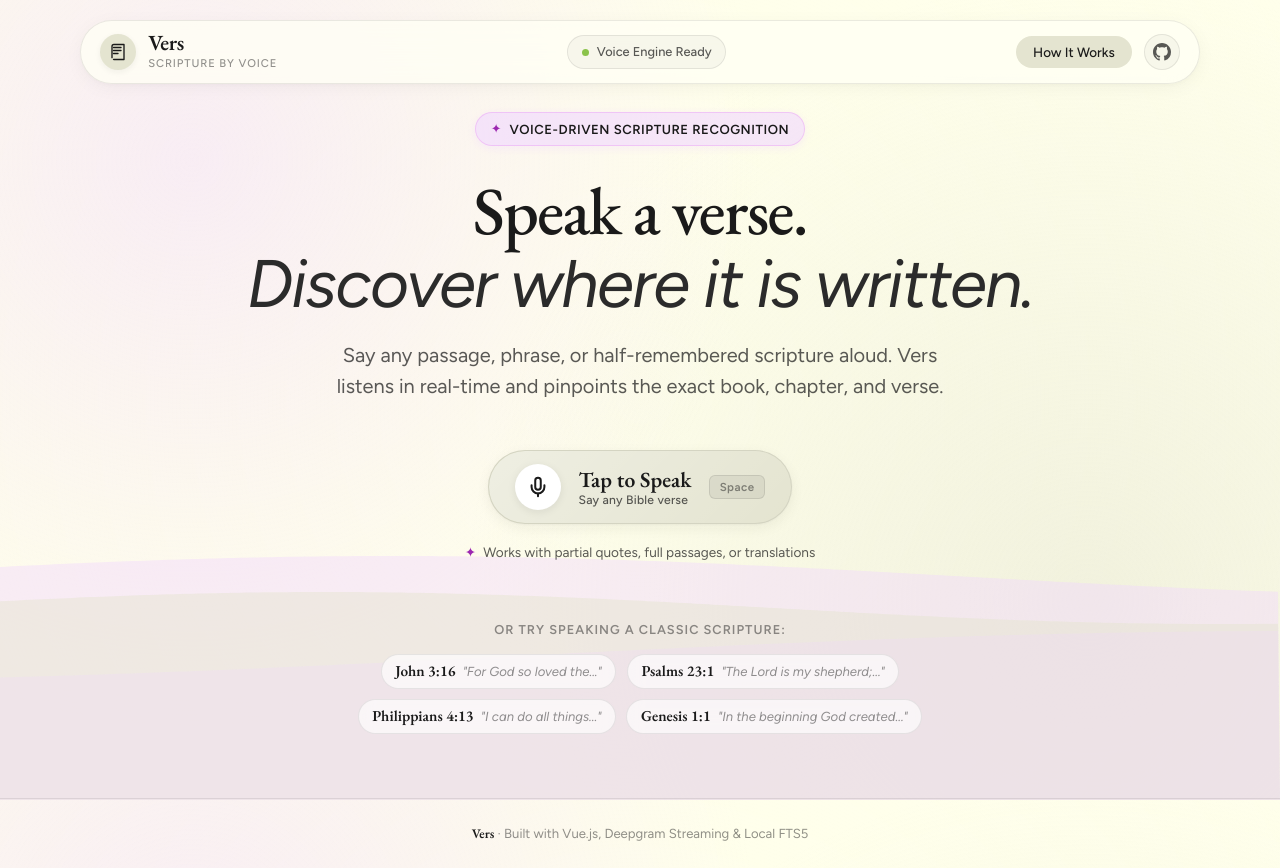
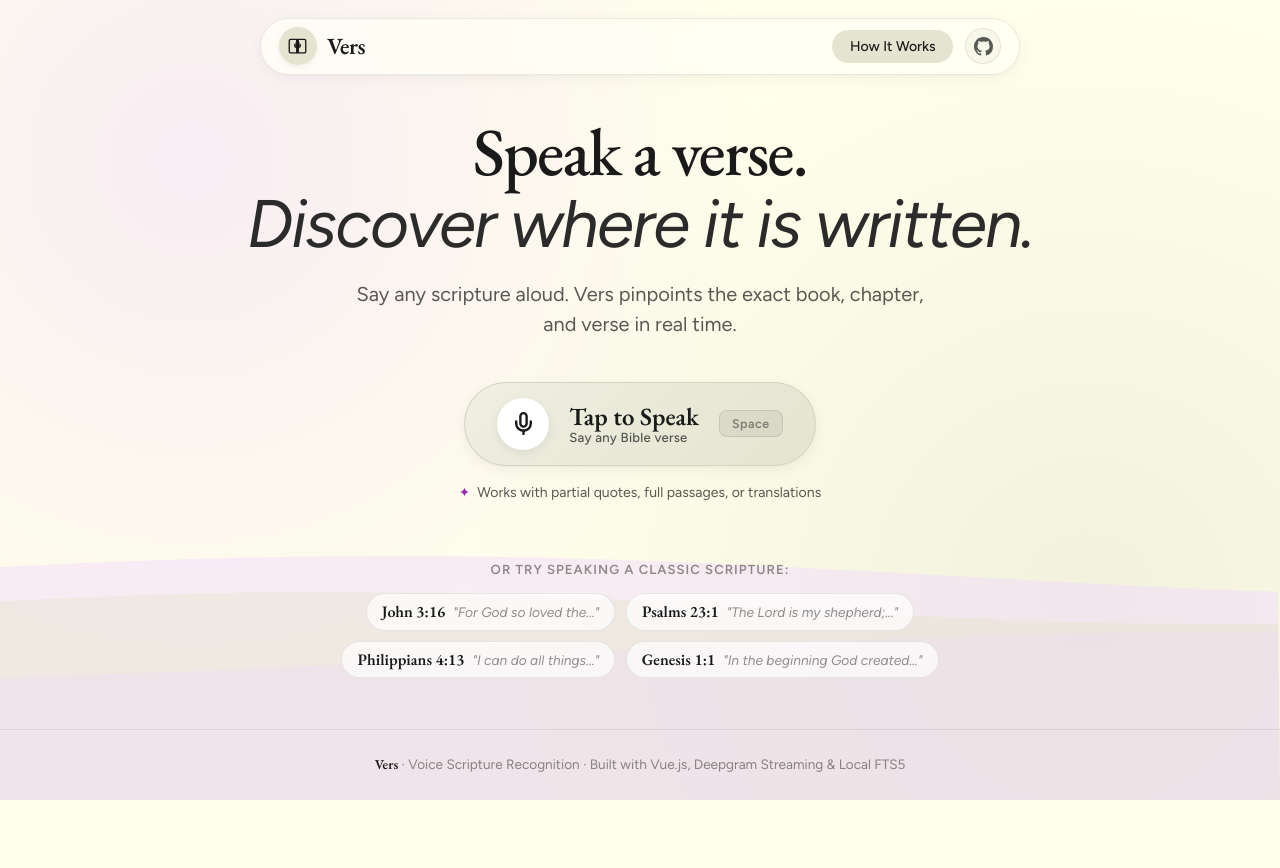
Before and after one commit to Benji918/Vers, a Vue app in the folder frontend/: page / in a window 1280 px wide. After the commit the page ends 800 px from the top, so only its background shows below. Built offline with nearby package versions, Linux system fonts and the light colour scheme.

Commit message:
feat: implement core frontend UI including Navbar, SampleVerses, and App layout components

```diff
--- a/frontend/src/App.vue
+++ b/frontend/src/App.vue
@@ -15,25 +15,18 @@
     <!-- Main Landing Viewport -->
     <main class="hero-main-container">
       <section class="hero-content">
-        <!-- Eyebrow Badge -->
-        <div class="eyebrow-pill">
-          <span class="eyebrow-sparkle">✦</span>
-          <span class="eyebrow-text">Voice-Driven Scripture Recognition</span>
-        </div>
-
-        <!-- Editorial Hero Headline in EB Garamond as specified in branding.json -->
+        <!-- Hero Headline in EB Garamond -->
         <h1 class="hero-headline">
           Speak a verse.<br />
           <span class="headline-italic">Discover where it is written.</span>
         </h1>
 
-        <!-- Refined Landing Subtitle in Figtree -->
+        <!-- Shorter, punchier subtitle -->
         <p class="hero-subtitle">
-          Say any passage, phrase, or half-remembered scripture aloud.
-          Vers listens in real-time and pinpoints the exact book, chapter, and verse.
+          Say any scripture aloud. Vers pinpoints the exact book, chapter, and verse in real time.
         </p>
 
-        <!-- The Central Listen/Speak Master Button -->
+        <!-- The Central Listen/Speak Master Button (Bigger) -->
         <ListenButton
           :isListening="isListening"
           :isMatching="isMatching"
@@ -44,8 +37,9 @@
         <!-- Live Live Transcript Display when Speaking -->
         <transition name="transcript-fade">
           <div v-if="isListening && transcriptText" class="live-transcript-bubble">
-            <span class="transcript-label">Heard:</span>
-            <span class="transcript-words">"{{ transcriptText }}"</span>
+            <span class="transcript-dot">●</span>
+            <span class="transcript-label">Transcribing:</span>
+            <span class="transcript-words">“{{ transcriptText }}”</span>
           </div>
         </transition>
 
@@ -69,7 +63,7 @@
     <!-- Footer -->
     <footer class="app-footer">
       <p class="footer-text">
-        <span>Vers</span> · Built with Vue.js, Deepgram Streaming & Local FTS5
+        <span>Vers</span> · Voice Scripture Recognition · Built with Vue.js, Deepgram Streaming & Local FTS5
       </p>
     </footer>
 
@@ -82,7 +76,7 @@
 </template>
 
 <script setup>
-import { ref, onMounted, onUnmounted } from 'vue'
+import { ref, onMounted, onUnmounted, nextTick } from 'vue'
 import Navbar from './components/Navbar.vue'
 import ListenButton from './components/ListenButton.vue'
 import AudioWaveBackground from './components/AudioWaveBackground.vue'
@@ -115,13 +109,17 @@ function initializeAudioService() {
         isMatching.value = false
       }
     },
-    onTranscript: (text, isFinal) => {
+    onTranscript: (text) => {
       transcriptText.value = text
     },
     onVerseMatch: (verseData) => {
       matchedVerse.value = verseData
       isListening.value = false
       isMatching.value = false
+      nextTick(() => {
+        const card = document.querySelector('.verse-result-card')
+        if (card) card.scrollIntoView({ behavior: 'smooth', block: 'nearest' })
+      })
     },
     onAudioLevel: (level) => {
       audioLevel.value = level
@@ -154,7 +152,6 @@ function handleSampleSelected(sample) {
   }
 }
 
-// Spacebar shortcut to trigger listen toggle
 function handleKeyDown(event) {
   if (event.code === 'Space' && event.target.tagName !== 'INPUT' && event.target.tagName !== 'TEXTAREA') {
     event.preventDefault()
@@ -193,44 +190,18 @@ onUnmounted(() => {
   display: flex;
   align-items: center;
   justify-content: center;
-  padding: 7rem 1.5rem 4rem;
+  padding: 6.5rem 1.5rem 2.5rem;
   position: relative;
   z-index: 10;
 }
 
 .hero-content {
   width: 100%;
-  max-width: 900px;
+  max-width: 880px;
   display: flex;
   flex-direction: column;
   align-items: center;
   text-align: center;
-}
-
-/* Eyebrow Pill Badge */
-.eyebrow-pill {
-  display: inline-flex;
-  align-items: center;
-  gap: 0.5rem;
-  padding: 0.35rem 0.95rem;
-  border-radius: var(--radius-pill);
-  background: rgba(240, 215, 255, 0.6);
-  border: 1px solid rgba(217, 70, 239, 0.2);
-  margin-bottom: 1.75rem;
-  box-shadow: 0 2px 8px rgba(240, 215, 255, 0.4);
-}
-
-.eyebrow-sparkle {
-  color: #9C27B0;
-  font-size: 0.8rem;
-}
-
-.eyebrow-text {
-  font-size: 0.82rem;
-  font-weight: 600;
-  color: var(--color-text-primary);
-  letter-spacing: 0.04em;
-  text-transform: uppercase;
 }
 
 /* Hero Typography (EB Garamond as specified in branding.json) */
@@ -241,7 +212,7 @@ onUnmounted(() => {
   line-height: 1.08;
   letter-spacing: -0.025em;
   color: var(--color-text-primary);
-  margin-bottom: 1.25rem;
+  margin-bottom: 1.1rem;
 }
 
 .headline-italic {
@@ -253,11 +224,11 @@ onUnmounted(() => {
 /* Hero Subtitle in Figtree */
 .hero-subtitle {
   font-family: var(--font-body);
-  font-size: clamp(1.05rem, 2vw, 1.25rem);
+  font-size: clamp(1.1rem, 2vw, 1.25rem);
   font-weight: 400;
   color: var(--color-text-secondary);
-  max-width: 620px;
-  line-height: 1.55;
+  max-width: 580px;
+  line-height: 1.5;
   margin-bottom: 0.5rem;
 }
 
@@ -266,12 +237,18 @@ onUnmounted(() => {
   display: inline-flex;
   align-items: center;
   gap: 0.6rem;
-  padding: 0.65rem 1.25rem;
-  background: rgba(255, 255, 255, 0.9);
+  padding: 0.65rem 1.35rem;
+  background: rgba(255, 255, 255, 0.95);
   border: 1px solid var(--color-border-accent);
   border-radius: var(--radius-pill);
   box-shadow: var(--shadow-soft);
   margin-top: 1rem;
+}
+
+.transcript-dot {
+  color: #D946EF;
+  font-size: 0.8rem;
+  animation: pulseGlow 1.2s infinite;
 }
 
 .transcript-label {
@@ -309,7 +286,7 @@ onUnmounted(() => {
 .result-slide-enter-from,
 .result-slide-leave-to {
   opacity: 0;
-  transform: translateY(24px) scale(0.96);
+  transform: translateY(20px) scale(0.97);
 }
 
 /* Footer */
@@ -322,7 +299,7 @@ onUnmounted(() => {
 }
 
 .footer-text {
-  font-size: 0.82rem;
+  font-size: 0.85rem;
   color: var(--color-text-muted);
 }
 
@@ -334,7 +311,7 @@ onUnmounted(() => {
 
 @media (max-width: 640px) {
   .hero-main-container {
-    padding-top: 6rem;
+    padding-top: 5.5rem;
   }
 }
 </style>
--- a/frontend/src/components/ListenButton.vue
+++ b/frontend/src/components/ListenButton.vue
@@ -7,7 +7,7 @@
       <div class="wave wave-3"></div>
     </div>
 
-    <!-- Main Pill Button (Transitions from Speak to Listening) -->
+    <!-- Main Pill Button (Bigger and Tactile) -->
     <button
       class="master-listen-button"
       :class="{
@@ -17,13 +17,13 @@
       @click="handleToggle"
       :aria-label="isListening ? 'Stop listening to verse' : 'Start speaking verse'"
     >
-      <!-- Background Ambient Glow & Glass Base -->
+      <!-- Background Ambient Glow Layer -->
       <div class="btn-ambient-glow"></div>
 
-      <!-- Content Layout: Idle / Speak State -->
+      <!-- State 1: Idle / Speak State -->
       <div v-if="!isListening && !isMatching" class="btn-content idle-state">
         <div class="mic-icon-circle">
-          <svg class="mic-icon" viewBox="0 0 24 24" fill="none" stroke="currentColor" stroke-width="2.2" stroke-linecap="round" stroke-linejoin="round">
+          <svg class="mic-icon" viewBox="0 0 24 24" fill="none" stroke="currentColor" stroke-width="2.3" stroke-linecap="round" stroke-linejoin="round">
             <path d="M12 2a3 3 0 0 0-3 3v7a3 3 0 0 0 6 0V5a3 3 0 0 0-3-3Z" />
             <path d="M19 10v2a7 7 0 0 1-14 0v-2" />
             <line x1="12" x2="12" y1="19" y2="22" />
@@ -40,7 +40,7 @@
         </div>
       </div>
 
-      <!-- Content Layout: Active Listening State -->
+      <!-- State 2: Active Listening State -->
       <div v-else-if="isListening" class="btn-content listening-state">
         <div class="live-dot-wrapper">
           <span class="live-recording-dot"></span>
@@ -48,7 +48,7 @@
 
         <div class="btn-text-group">
           <span class="btn-primary-label listening-title">Listening...</span>
-          <span class="btn-sub-label live-prompt">Speak out loud</span>
+          <span class="btn-sub-label live-prompt">Tap button to finish</span>
         </div>
 
         <!-- Equalizer Sound Frequency Bars -->
@@ -65,17 +65,17 @@
         </div>
       </div>
 
-      <!-- Content Layout: Matching / Processing State -->
+      <!-- State 3: Matching State -->
       <div v-else class="btn-content matching-state">
         <div class="spinner-ring"></div>
         <div class="btn-text-group">
-          <span class="btn-primary-label">Identifying verse...</span>
-          <span class="btn-sub-label">Searching scriptures</span>
+          <span class="btn-primary-label">Matching scripture...</span>
+          <span class="btn-sub-label">Searching local FTS5</span>
         </div>
       </div>
     </button>
 
-    <!-- Interactive Sub-Helper Text -->
+    <!-- Sub-Helper Text beneath Button -->
     <div class="button-footer-helper">
       <p v-if="!isListening && !isMatching" class="helper-text">
         <span class="sparkle-icon">✦</span>
@@ -83,18 +83,16 @@
       </p>
       <p v-else-if="isListening" class="helper-text active-prompt">
         <span class="pulse-text-icon">●</span>
-        Listening to your voice... tap button or press space to finish
+        Listening to your microphone... speak your verse now
       </p>
       <p v-else class="helper-text">
-        Running trigram text search against local Bible database...
+        Running trigram search against local Bible database...
       </p>
     </div>
   </div>
 </template>
 
 <script setup>
-import { computed } from 'vue'
-
 const props = defineProps({
   isListening: {
     type: Boolean,
@@ -116,13 +114,12 @@ function handleToggle() {
   emit('toggle-listen')
 }
 
-// Compute reactive height scale for the 5 equalizer bars based on mic audio level
 function getBarHeight(index) {
-  if (!props.isListening) return 0.2
-  const base = Math.max(0.25, props.audioLevel)
-  const multipliers = [0.8, 1.3, 1.6, 1.2, 0.9]
-  const variation = (index % 2 === 0 ? 1 : 0.8)
-  const scale = Math.min(1.8, Math.max(0.2, base * multipliers[index] * variation))
+  if (!props.isListening) return 0.25
+  const base = Math.max(0.3, props.audioLevel)
+  const multipliers = [0.8, 1.4, 1.7, 1.3, 0.9]
+  const variation = (index % 2 === 0 ? 1 : 0.85)
+  const scale = Math.min(1.8, Math.max(0.25, base * multipliers[index] * variation))
   return scale.toFixed(2)
 }
 </script>
@@ -134,7 +131,7 @@ function getBarHeight(index) {
   flex-direction: column;
   align-items: center;
   justify-content: center;
-  margin: 2.5rem 0 1.5rem;
+  margin: 2.2rem 0 1.4rem;
 }
 
 /* Radar Wave Aura */
@@ -142,8 +139,8 @@ function getBarHeight(index) {
   position: absolute;
   top: 50%;
   left: 50%;
-  width: 100px;
-  height: 100px;
+  width: 140px;
+  height: 140px;
   transform: translate(-50%, -50%);
   pointer-events: none;
   z-index: 1;
@@ -156,8 +153,8 @@ function getBarHeight(index) {
   width: 100%;
   height: 100%;
   border-radius: var(--radius-pill);
-  border: 1.5px solid var(--color-secondary);
-  background: radial-gradient(circle, rgba(240, 215, 255, 0.3) 0%, rgba(228, 228, 208, 0) 70%);
+  border: 1.5px solid rgba(217, 70, 239, 0.5);
+  background: radial-gradient(circle, rgba(240, 215, 255, 0.4) 0%, rgba(228, 228, 208, 0) 70%);
 }
 
 .wave-1 {
@@ -172,16 +169,16 @@ function getBarHeight(index) {
   animation: radarWave3 2.2s cubic-bezier(0.1, 0.7, 0.4, 1) infinite 1.2s;
 }
 
-/* Master Pill Button (as defined in branding.json: borderRadius: 1600px, background: #E4E4D0, color: #1A1A1A) */
+/* Master Pill Button (Bigger footprint: 84px height, 340px min-width) */
 .master-listen-button {
   position: relative;
   z-index: 5;
   display: inline-flex;
   align-items: center;
   justify-content: center;
-  min-width: 290px;
-  height: 74px;
-  padding: 0.5rem 1.6rem;
+  min-width: 340px;
+  height: 84px;
+  padding: 0.65rem 2rem;
   background-color: var(--color-accent);
   color: var(--color-text-primary);
   border-radius: var(--radius-pill);
@@ -193,9 +190,9 @@ function getBarHeight(index) {
 }
 
 .master-listen-button:hover {
-  transform: translateY(-2px) scale(1.02);
+  transform: translateY(-2px) scale(1.025);
   background-color: #dedec8;
-  box-shadow: 0 10px 28px -4px rgba(26, 26, 26, 0.12), 0 0 0 1px rgba(26, 26, 26, 0.12);
+  box-shadow: 0 12px 32px -4px rgba(26, 26, 26, 0.14), 0 0 0 1px rgba(26, 26, 26, 0.12);
 }
 
 .master-listen-button:active {
@@ -205,7 +202,7 @@ function getBarHeight(index) {
 /* Listening Mode Button Visuals */
 .master-listen-button.is-listening {
   background-color: #FFFFFF;
-  border-color: rgba(217, 70, 239, 0.4);
+  border-color: rgba(217, 70, 239, 0.5);
   box-shadow: var(--shadow-glow-active);
   transform: scale(1.04);
 }
@@ -229,20 +226,20 @@ function getBarHeight(index) {
   z-index: 2;
   display: flex;
   align-items: center;
-  gap: 1.1rem;
+  gap: 1.25rem;
   width: 100%;
 }
 
 .mic-icon-circle {
-  width: 46px;
-  height: 46px;
+  width: 52px;
+  height: 52px;
   border-radius: 50%;
   background: #FFFFFF;
   display: flex;
   align-items: center;
   justify-content: center;
   color: var(--color-text-primary);
-  box-shadow: 0 2px 8px rgba(26, 26, 26, 0.08);
+  box-shadow: 0 3px 10px rgba(26, 26, 26, 0.08);
   transition: transform 0.3s ease;
 }
 
@@ -251,8 +248,8 @@ function getBarHeight(index) {
 }
 
 .mic-icon {
-  width: 22px;
-  height: 22px;
+  width: 25px;
+  height: 25px;
 }
 
 .btn-text-group {
@@ -265,14 +262,14 @@ function getBarHeight(index) {
 
 .btn-primary-label {
   font-family: var(--font-heading);
-  font-size: 1.35rem;
+  font-size: 1.55rem;
   font-weight: 600;
-  line-height: 1.15;
+  line-height: 1.1;
   color: var(--color-text-primary);
 }
 
 .btn-sub-label {
-  font-size: 0.76rem;
+  font-size: 0.82rem;
   font-weight: 500;
   color: var(--color-text-secondary);
   letter-spacing: 0.02em;
@@ -281,14 +278,14 @@ function getBarHeight(index) {
 .keyboard-badge {
   display: flex;
   align-items: center;
-  padding: 0.25rem 0.6rem;
-  border-radius: 6px;
+  padding: 0.3rem 0.75rem;
+  border-radius: 8px;
   background: rgba(26, 26, 26, 0.06);
   border: 1px solid rgba(26, 26, 26, 0.1);
 }
 
 .key-tag {
-  font-size: 0.72rem;
+  font-size: 0.78rem;
   font-weight: 600;
   color: var(--color-text-muted);
   letter-spacing: 0.04em;
@@ -296,21 +293,21 @@ function getBarHeight(index) {
 
 /* Active State Elements */
 .live-dot-wrapper {
-  width: 44px;
-  height: 44px;
+  width: 50px;
+  height: 50px;
   border-radius: 50%;
-  background: rgba(240, 215, 255, 0.5);
+  background: rgba(240, 215, 255, 0.6);
   display: flex;
   align-items: center;
   justify-content: center;
 }
 
 .live-recording-dot {
-  width: 14px;
-  height: 14px;
+  width: 16px;
+  height: 16px;
   border-radius: 50%;
   background: #D946EF;
-  box-shadow: 0 0 12px #D946EF;
+  box-shadow: 0 0 14px #D946EF;
   animation: pulseGlow 1.2s infinite;
 }
 
@@ -327,14 +324,14 @@ function getBarHeight(index) {
 .audio-equalizer-bars {
   display: flex;
   align-items: center;
-  gap: 4px;
-  height: 28px;
+  gap: 5px;
+  height: 32px;
   padding: 0 0.5rem;
 }
 
 .eq-bar {
-  width: 3.5px;
-  height: 24px;
+  width: 4px;
+  height: 28px;
   background: #D946EF;
   border-radius: 4px;
   transform-origin: bottom;
@@ -345,9 +342,9 @@ function getBarHeight(index) {
 
 /* Spinner for matching state */
 .spinner-ring {
-  width: 32px;
-  height: 32px;
-  border: 3px solid rgba(26, 26, 26, 0.1);
+  width: 36px;
+  height: 36px;
+  border: 3.5px solid rgba(26, 26, 26, 0.1);
   border-top-color: var(--color-text-primary);
   border-radius: 50%;
   animation: spin 0.8s linear infinite;
@@ -359,12 +356,12 @@ function getBarHeight(index) {
 
 /* Footer Helper */
 .button-footer-helper {
-  margin-top: 1.1rem;
+  margin-top: 1rem;
   text-align: center;
 }
 
 .helper-text {
-  font-size: 0.85rem;
+  font-size: 0.88rem;
   color: var(--color-text-secondary);
   display: flex;
   align-items: center;
@@ -386,4 +383,15 @@ function getBarHeight(index) {
   color: #83279B;
   font-weight: 500;
 }
+
+@media (max-width: 480px) {
+  .master-listen-button {
+    min-width: 290px;
+    height: 76px;
+    padding: 0.5rem 1.4rem;
+  }
+  .btn-primary-label {
+    font-size: 1.35rem;
+  }
+}
 </style>
--- a/frontend/src/components/Navbar.vue
+++ b/frontend/src/components/Navbar.vue
@@ -1,48 +1,44 @@
 <template>
   <header class="navbar-wrapper">
     <nav class="navbar-container">
-      <!-- Brand / Logo -->
+      <!-- Brand Logo with Combined Book & Microphone Emblem -->
       <a href="/" class="brand-link" title="Vers — Shazam for Bible Verses">
         <div class="brand-icon-wrapper">
-          <svg class="brand-icon" viewBox="0 0 24 24" fill="none" stroke="currentColor" stroke-width="1.8" stroke-linecap="round" stroke-linejoin="round">
-            <path d="M4 19.5v-15A2.5 2.5 0 0 1 6.5 2H20v20H6.5a2.5 2.5 0 0 1-0.5-.05" />
-            <path d="M6 6h10" />
-            <path d="M6 10h10" />
-            <path d="M6 14h6" />
+          <svg class="brand-icon" viewBox="0 0 28 28" fill="none" stroke="currentColor" stroke-width="1.8" stroke-linecap="round" stroke-linejoin="round">
+            <!-- Open Bible Base -->
+            <path d="M3 6.5C3 5.4 3.9 4.5 5 4.5H13V22.5H5C3.9 22.5 3 21.6 3 20.5V6.5Z" />
+            <path d="M25 6.5C25 5.4 24.1 4.5 23 4.5H15V22.5H23C24.1 22.5 25 21.6 25 20.5V6.5Z" />
+            <!-- Center Spine -->
+            <line x1="14" y1="4.5" x2="14" y2="22.5" />
+            <!-- Integrated Microphone Emblem in Center -->
+            <rect x="12" y="8" width="4" height="6.5" rx="2" fill="currentColor" />
+            <path d="M10 11.5a4 4 0 0 0 8 0" stroke-width="1.5" />
+            <line x1="14" y1="15.5" x2="14" y2="18" stroke-width="1.5" />
           </svg>
         </div>
         <div class="brand-meta">
           <span class="brand-name">Vers</span>
-          <span class="brand-tagline">Scripture by Voice</span>
         </div>
       </a>
-
-      <!-- Center Status / Mode Pill -->
-      <div class="mode-status-pill">
-        <span class="status-dot" :class="{ 'is-active': isListening }"></span>
-        <span class="status-label">
-          {{ isListening ? 'Listening Mode Active' : 'Voice Engine Ready' }}
-        </span>
-      </div>
 
       <!-- Right Navigation Actions -->
       <div class="navbar-actions">
         <button
           class="nav-pill-btn"
           @click="$emit('open-architecture')"
-          title="View how Vers matches verses without LLMs"
+          title="View how Vers works"
         >
-          <span class="nav-pill-text">How It Works</span>
+          <span>How It Works</span>
         </button>
 
         <a
-          href="https://github.com"
+          href="https://github.com/Benji918/Vers"
           target="_blank"
           rel="noopener noreferrer"
           class="nav-icon-link"
-          title="View Source on GitHub"
+          title="View Source on GitHub (Benji918/Vers)"
         >
-          <svg viewBox="0 0 24 24" width="18" height="18" fill="currentColor">
+          <svg viewBox="0 0 24 24" width="19" height="19" fill="currentColor">
             <path d="M12 0C5.37 0 0 5.37 0 12c0 5.31 3.435 9.795 8.205 11.385.6.105.825-.255.825-.57 0-.285-.015-1.23-.015-2.235-3.015.555-3.795-.735-4.035-1.41-.135-.345-.72-1.41-1.23-1.695-.42-.225-1.02-.78-.015-.795.945-.015 1.62.87 1.845 1.23 1.08 1.815 2.805 1.305 3.495.99.105-.78.42-1.305.765-1.605-2.67-.3-5.46-1.335-5.46-5.925 0-1.305.465-2.385 1.23-3.225-.12-.3-.54-1.53.12-3.18 0 0 1.005-.315 3.3 1.23.96-.27 1.98-.405 3-.405s2.04.135 3 .405c2.295-1.56 3.3-1.23 3.3-1.23.66 1.65.24 2.88.12 3.18.765.84 1.23 1.905 1.23 3.225 0 4.605-2.805 5.625-5.475 5.925.435.375.81 1.095.81 2.22 0 1.605-.015 2.895-.015 3.3 0 .315.225.69.825.57A12.02 12.02 0 0024 12c0-6.63-5.37-12-12-12z"/>
           </svg>
         </a>
@@ -69,7 +65,7 @@ defineEmits(['open-architecture'])
   left: 0;
   right: 0;
   z-index: 100;
-  padding: 1.25rem 2rem;
+  padding: 1.1rem 1.5rem;
   display: flex;
   justify-content: center;
   pointer-events: none;
@@ -78,11 +74,11 @@ defineEmits(['open-architecture'])
 .navbar-container {
   pointer-events: auto;
   width: 100%;
-  max-width: 1120px;
+  max-width: 760px;
   display: flex;
   align-items: center;
   justify-content: space-between;
-  padding: 0.65rem 1.2rem;
+  padding: 0.55rem 1.1rem;
   background: var(--color-surface-glass);
   backdrop-filter: blur(16px);
   -webkit-backdrop-filter: blur(16px);
@@ -95,14 +91,14 @@ defineEmits(['open-architecture'])
 .brand-link {
   display: flex;
   align-items: center;
-  gap: 0.75rem;
+  gap: 0.65rem;
   text-decoration: none;
   color: var(--color-text-primary);
 }
 
 .brand-icon-wrapper {
-  width: 36px;
-  height: 36px;
+  width: 38px;
+  height: 38px;
   border-radius: 50%;
   background: var(--color-accent);
   display: flex;
@@ -118,57 +114,22 @@ defineEmits(['open-architecture'])
 }
 
 .brand-icon {
-  width: 18px;
-  height: 18px;
+  width: 21px;
+  height: 21px;
 }
 
 .brand-meta {
   display: flex;
-  flex-direction: column;
+  align-items: center;
 }
 
 .brand-name {
   font-family: var(--font-heading);
-  font-size: 1.35rem;
+  font-size: 1.45rem;
   font-weight: 600;
-  line-height: 1.1;
+  line-height: 1;
   letter-spacing: -0.02em;
   color: var(--color-text-primary);
-}
-
-.brand-tagline {
-  font-size: 0.7rem;
-  font-weight: 500;
-  color: var(--color-text-muted);
-  text-transform: uppercase;
-  letter-spacing: 0.08em;
-}
-
-.mode-status-pill {
-  display: flex;
-  align-items: center;
-  gap: 0.5rem;
-  padding: 0.35rem 0.85rem;
-  border-radius: var(--radius-pill);
-  background: rgba(26, 26, 26, 0.03);
-  border: 1px solid var(--color-border);
-  font-size: 0.8rem;
-  color: var(--color-text-secondary);
-  font-weight: 500;
-}
-
-.status-dot {
-  width: 7px;
-  height: 7px;
-  border-radius: 50%;
-  background: #8BC34A;
-  transition: all 0.3s ease;
-}
-
-.status-dot.is-active {
-  background: #D946EF;
-  box-shadow: 0 0 8px #D946EF;
-  animation: pulseGlow 1.5s infinite;
 }
 
 .navbar-actions {
@@ -178,11 +139,11 @@ defineEmits(['open-architecture'])
 }
 
 .nav-pill-btn {
-  padding: 0.45rem 1rem;
+  padding: 0.45rem 1.05rem;
   border-radius: var(--radius-pill);
   background: var(--color-accent);
   color: var(--color-text-primary);
-  font-size: 0.84rem;
+  font-size: 0.88rem;
   font-weight: 500;
   transition: all 0.2s ease;
   border: 1px solid transparent;
@@ -218,11 +179,5 @@ defineEmits(['open-architecture'])
   .navbar-wrapper {
     padding: 0.75rem 1rem;
   }
-  .mode-status-pill {
-    display: none;
-  }
-  .brand-tagline {
-    display: none;
-  }
 }
 </style>
--- a/frontend/src/components/SampleVerses.vue
+++ b/frontend/src/components/SampleVerses.vue
@@ -48,7 +48,7 @@ function getSnippet(text) {
 }
 
 .sample-label {
-  font-size: 0.8rem;
+  font-size: 0.82rem;
   font-weight: 600;
   text-transform: uppercase;
   letter-spacing: 0.08em;
@@ -66,14 +66,14 @@ function getSnippet(text) {
 .verse-chip {
   display: inline-flex;
   align-items: center;
-  gap: 0.45rem;
-  padding: 0.4rem 0.85rem;
+  gap: 0.5rem;
+  padding: 0.45rem 0.95rem;
   border-radius: var(--radius-pill);
-  background: rgba(255, 255, 255, 0.65);
+  background: rgba(255, 255, 255, 0.7);
   border: 1px solid var(--color-border);
   backdrop-filter: blur(8px);
   color: var(--color-text-secondary);
-  font-size: 0.82rem;
+  font-size: 0.86rem;
   transition: all 0.22s cubic-bezier(0.16, 1, 0.3, 1);
 }
 
@@ -89,7 +89,7 @@ function getSnippet(text) {
   font-weight: 600;
   color: var(--color-text-primary);
   font-family: var(--font-heading);
-  font-size: 0.95rem;
+  font-size: 1rem;
 }
 
 .chip-preview {
```
Also changed, not shown: frontend/src/components/ArchitectureModal.vue (+72 -49 lines), 5 other files (tests, documents, lock files or other folders).
